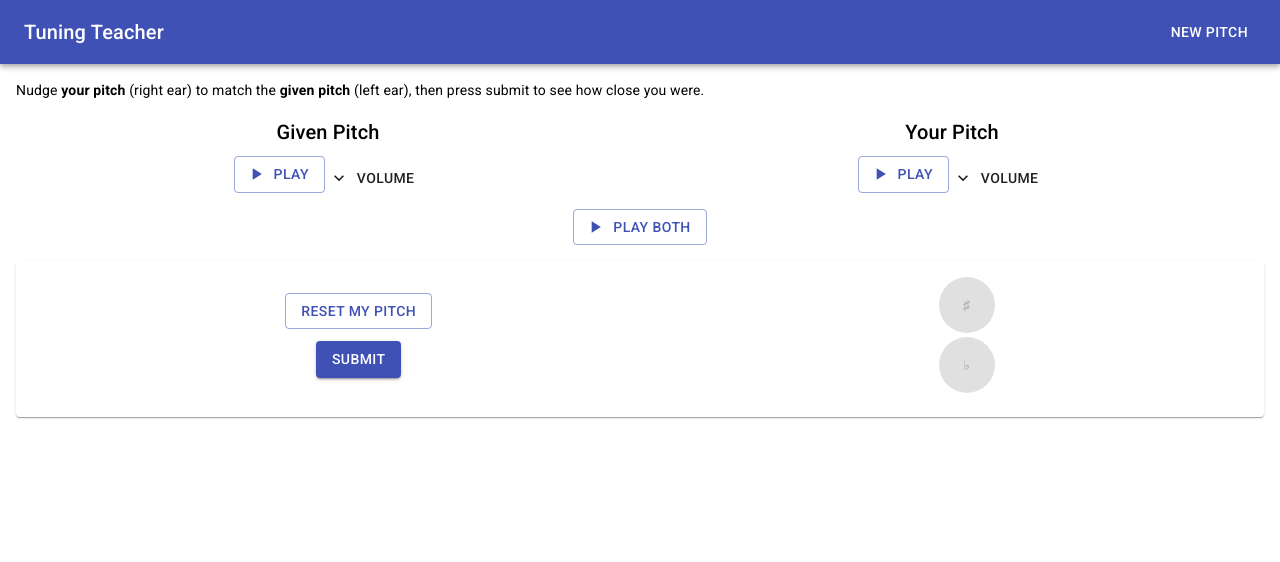
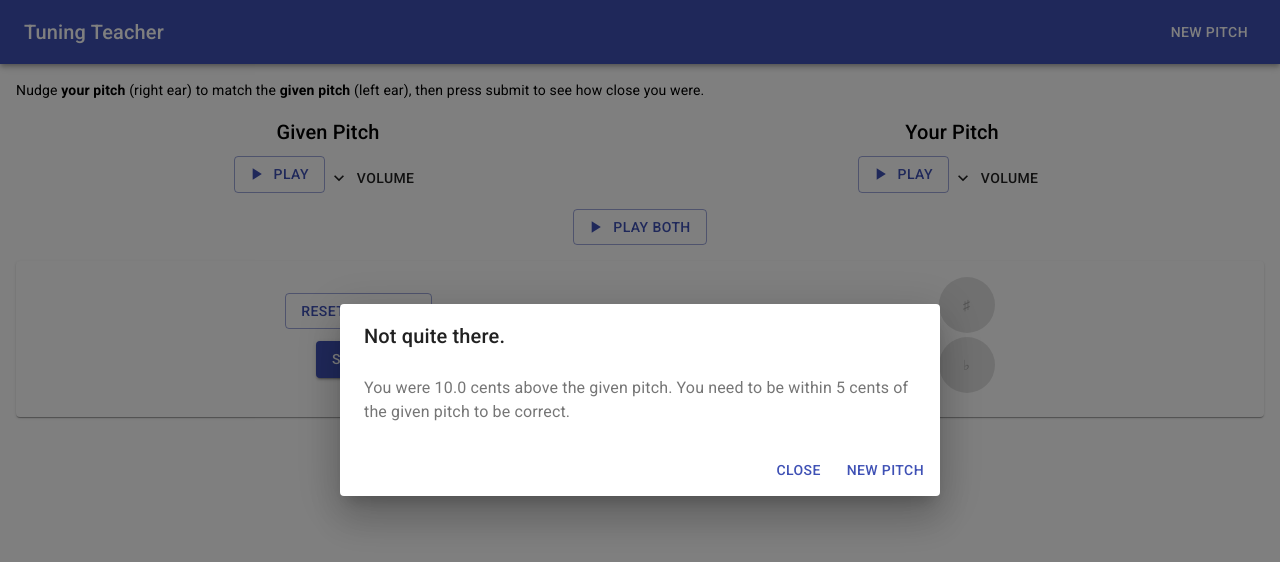
Before and after one commit to Joonpark13/tuning-teacher, a React (Create React App) app: page / in a window 1280 px wide. Both pictures are taken after a click on the button "SUBMIT". Shown: the top 562 px of the page. Built offline with nearby package versions, Linux system fonts and the light colour scheme.

Commit message:
result dialog

```diff
--- a/src/App.js
+++ b/src/App.js
@@ -1,9 +1,10 @@
-import React from 'react';
+import React, { useState } from 'react';
 import styled from 'styled-components';
 import { AppBar, Toolbar, Typography, Button } from '@material-ui/core';
 import { PlayArrow, Stop } from '@material-ui/icons';
 import Pitch from './Pitch';
 import Controls from './Controls';
+import ResultDialog from './ResultDialog';
 import { useSynth, usePressAndHold } from './hooks';
 import { HARD_LEFT, HARD_RIGHT } from './constants';
 
@@ -34,8 +35,9 @@ const PlayBothButtonWrapper = styled.div`
 function App() {
   const given = useSynth(440, 0, 'triangle', HARD_LEFT);
   const your = useSynth(440, 10, 'sine', HARD_RIGHT);
-  const [onIncrementPress, onIncrementRelease] = usePressAndHold(() => your.changePitch(0.5));
-  const [onDecrementPress, onDecrementRelease] = usePressAndHold(() => your.changePitch(-0.5));
+  const [onIncrementPress, onIncrementRelease] = usePressAndHold(() => your.changePitch(0.1));
+  const [onDecrementPress, onDecrementRelease] = usePressAndHold(() => your.changePitch(-0.1));
+  const [isResultDialogOpen, setIsResultDialogOpen] = useState(false);
 
   const isBothPlaying = given.isPlaying && your.isPlaying;
 
@@ -50,6 +52,16 @@ function App() {
       given.startPlaying();
     } else {
       your.startPlaying();
+    }
+  }
+
+  function handleSubmit() {
+    setIsResultDialogOpen(true);
+    if (given.isPlaying) {
+      given.stopPlaying();
+    }
+    if (your.isPlaying) {
+      your.stopPlaying();
     }
   }
 
@@ -96,6 +108,14 @@ function App() {
           decrementRelease={onDecrementRelease}
           pitchControlDisabled={!your.isPlaying}
           onReset={your.resetPitch}
+          onSubmit={handleSubmit}
+        />
+
+        <ResultDialog
+          open={isResultDialogOpen}
+          onClose={() => setIsResultDialogOpen(false)}
+          centsOff={your.currentOffset}
+          onNewPitch={() => {}}
         />
       </BodyWrapper>
     </main>
--- /dev/null
+++ b/src/ResultDialog.js
@@ -0,0 +1,55 @@
+import React from 'react';
+import PropTypes from 'prop-types';
+import { Dialog, DialogTitle, DialogContent, DialogContentText, DialogActions, Button } from '@material-ui/core';
+import { CORRECTNESS_THRESHOLD } from './constants';
+
+function getText(correct, centsOff) {
+  const formatted = Math.abs(centsOff).toFixed(1);
+
+  if (correct && centsOff > 0) {
+    return `You were only ${formatted} cents above the given pitch. Good job!`;
+  }
+  if (correct && centsOff < 0) {
+    return `You were only ${formatted} cents below the given pitch. Good job!`;
+  }
+  if (correct && centsOff === 0) {
+    return 'Holy cow, you were right on the money! 0 cents off!';
+  }
+  if (centsOff > 0) {
+    return `You were ${formatted} cents above the given pitch. You need to be within ${CORRECTNESS_THRESHOLD} cents of the given pitch to be correct.`;
+  }
+  return `You were ${formatted} cents below the given pitch. You need to be within ${CORRECTNESS_THRESHOLD} cents of the given pitch to be correct.`;
+}
+
+export default function ResultDialog({ open, onClose, centsOff, onNewPitch }) {
+  const correct = Math.abs(centsOff) <= CORRECTNESS_THRESHOLD;
+
+  function handleNewPitch() {
+    onNewPitch();
+    onClose();
+  }
+
+  return (
+    <Dialog open={open} onClose={onClose}>
+      <DialogTitle>{correct ? 'You got it!' : 'Not quite there.'}</DialogTitle>
+
+      <DialogContent>
+        <DialogContentText>
+          {getText(correct, centsOff)}
+        </DialogContentText>
+      </DialogContent>
+
+      <DialogActions>
+        <Button color="primary" onClick={onClose}>Close</Button>
+        <Button color="primary" onClick={handleNewPitch}>New Pitch</Button>
+      </DialogActions>
+    </Dialog>
+  );
+}
+
+ResultDialog.propTypes = {
+  open: PropTypes.bool,
+  onClose: PropTypes.func,
+  centsOff: PropTypes.bool,
+  onNewPitch: PropTypes.func,
+};
--- a/src/constants.js
+++ b/src/constants.js
@@ -1,2 +1,3 @@
 export const HARD_LEFT = -1;
 export const HARD_RIGHT = 1;
+export const CORRECTNESS_THRESHOLD = 5;
--- a/src/hooks.js
+++ b/src/hooks.js
@@ -10,7 +10,7 @@ export function useSynth(pitch, detune = 0, type = 'triangle', pan = 0) {
 
   useEffect(() => {
     synth.current = new Synth({ oscillator: { type } }).chain(new Panner(pan), Master);
-    synth.current.portamento = 0.01;
+    synth.current.portamento = 0.005;
     synth.current.volume.value = gainToDb(INITIAL_VOLUME / 100);
     synth.current.detune.value = detune;
   }, []);
@@ -45,6 +45,7 @@ export function useSynth(pitch, detune = 0, type = 'triangle', pan = 0) {
     changePitch,
     volume: volumePercent,
     setVolume,
+    currentOffset: synth.current ? synth.current.detune.value : 0,
     resetPitch,
   };
 }
@@ -60,7 +61,7 @@ export function usePressAndHold(handler) {
       } else {
         handler();
       }
-    }, 50);
+    }, 10);
   }
 
   function onRelease() {
```
